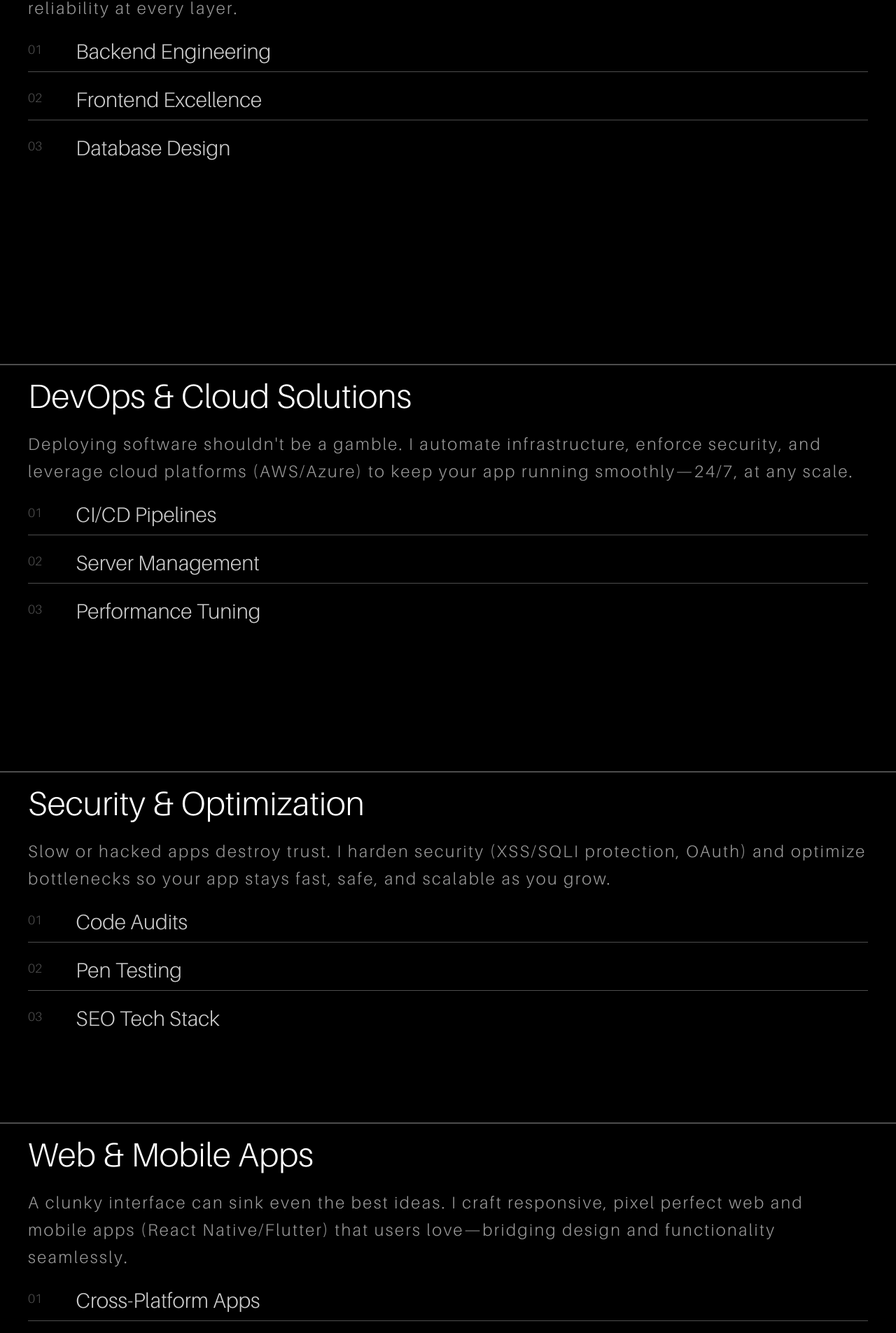
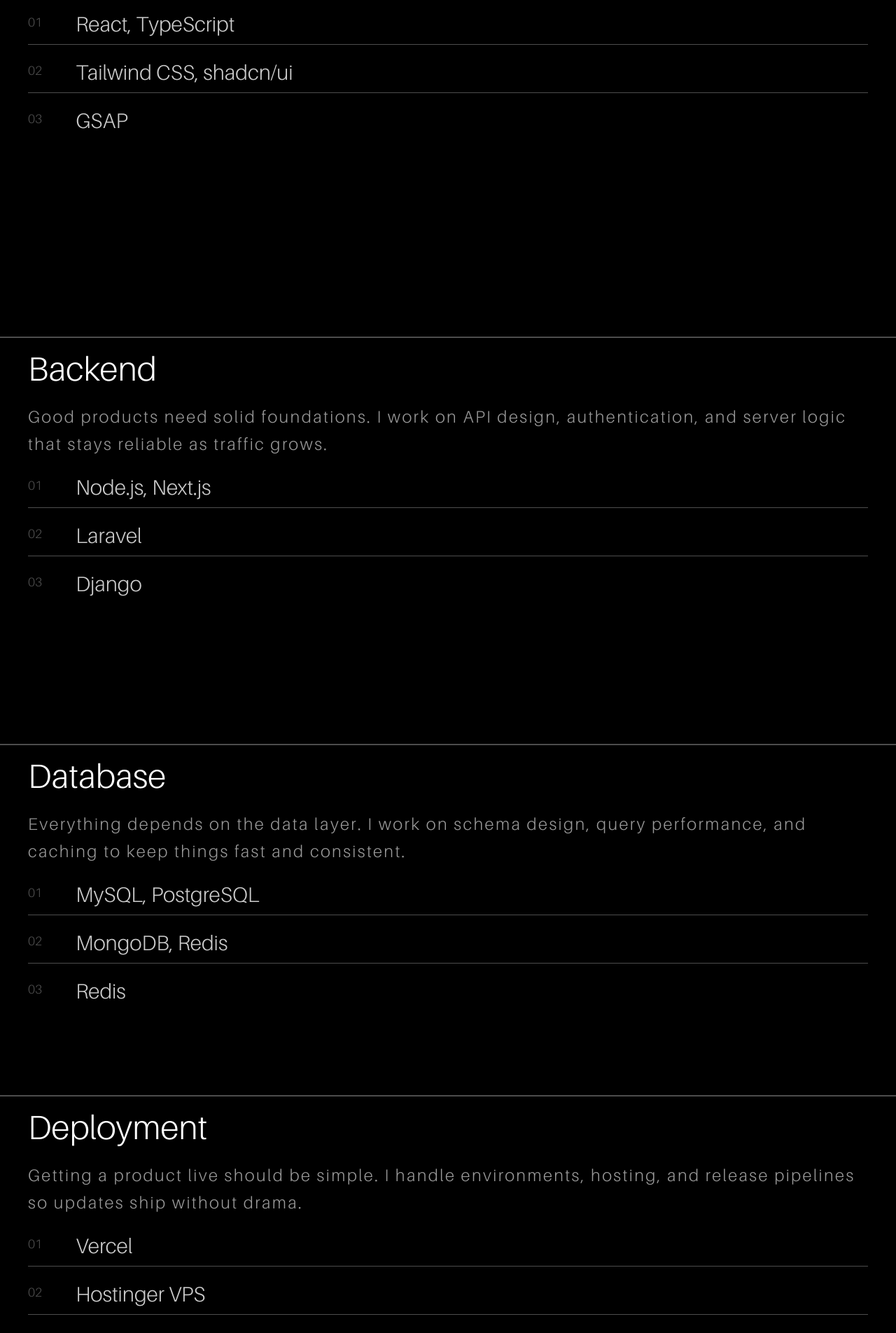
Before and after one commit to Jpallam09/my-portfolio, a React (Vite) app: page / in a window 1280 px wide. Shown: the part 2261-4166 px from the top of the page at 70% size. Built offline with nearby package versions, Linux system fonts and the light colour scheme.

Commit message:
refactor(constants): update servicesData structure and descriptions for clarity

```diff
--- a/src/constants/index.ts
+++ b/src/constants/index.ts
@@ -1,79 +1,43 @@
 // index.js
 export const servicesData = [
   {
-    title: "FullStack Development",
+    title: "Frontend",
     description:
-      "Your business deserves a fast, secure, and future-proof digital foundation. I develop custom web apps with clean architecture, optimized databases, and seamless integrations—ensuring reliability at every layer.",
+      "Interfaces should feel effortless to use. I focus on responsive layouts, accessible interactions, and smooth motion so the product feels right on any device.",
     items: [
-      {
-        title: "Backend Engineering",
-        description: "(REST/GraphQL APIs, Microservices, Auth Systems)",
-      },
-      {
-        title: "Frontend Excellence",
-        description: "(React, Vue, TypeScript, Interactive UI/UX)",
-      },
-      {
-        title: "Database Design",
-        description: "(SQL/NoSQL Optimization, Scalable Structures)",
-      },
+      { title: "React, TypeScript" },
+      { title: "Tailwind CSS, shadcn/ui" },
+      { title: "GSAP" },
     ],
   },
   {
-    title: "DevOps & Cloud Solutions",
+    title: "Backend",
     description:
-      "Deploying software shouldn't be a gamble. I automate infrastructure, enforce security, and leverage cloud platforms (AWS/Azure) to keep your app running smoothly—24/7, at any scale.",
+      "Good products need solid foundations. I work on API design, authentication, and server logic that stays reliable as traffic grows.",
     items: [
-      {
-        title: "CI/CD Pipelines",
-        description: "(GitHub Actions, Docker, Kubernetes)",
-      },
-      {
-        title: "Server Management ",
-        description: "(Linux, Nginx, Load Balancing)",
-      },
-      {
-        title: "Performance Tuning",
-        description: "(Caching, Compression, Lighthouse 90+ Scores)",
-      },
+      { title: "Node.js, Next.js" },
+      { title: "Laravel" },
+      { title: "Django" },
     ],
   },
   {
-    title: "Security & Optimization",
+    title: "Database",
     description:
-      "Slow or hacked apps destroy trust. I harden security (XSS/SQLI protection, OAuth) and optimize bottlenecks so your app stays fast, safe, and scalable as you grow.",
+      "Everything depends on the data layer. I work on schema design, query performance, and caching to keep things fast and consistent.",
     items: [
-      {
-        title: "Code Audits",
-        description: "(Refactoring, Tech Debt Cleanup)",
-      },
-      {
-        title: "Pen Testing",
-        description: "(Vulnerability Assessments)",
-      },
-      {
-        title: "SEO Tech Stack",
-        description: "(SSR, Metadata, Structured Data)",
-      },
+      { title: "MySQL, PostgreSQL" },
+      { title: "MongoDB, Redis" },
+      { title: "Redis" },
     ],
   },
   {
-    title: "Web & Mobile Apps",
+    title: "Deployment",
     description:
-      "A clunky interface can sink even the best ideas. I craft responsive, pixel perfect web and mobile apps (React Native/Flutter) that users love—bridging design and functionality seamlessly.",
+      "Getting a product live should be simple. I handle environments, hosting, and release pipelines so updates ship without drama.",
     items: [
-      {
-        title: "Cross-Platform Apps",
-        description: "(Single codebase for iOS/Android/Web)",
-      },
-      {
-        title: "PWAs",
-        description: "(Offline mode, Push Notifications)",
-      },
-      {
-        title: "E-Commerce",
-        description: "(Checkout flows, Payment Gateways, Inventory APIs)",
-      },
+      { title: "Vercel" },
+      { title: "Hostinger VPS" },
+      { title: "Render" }
     ],
   },
 ];
```
